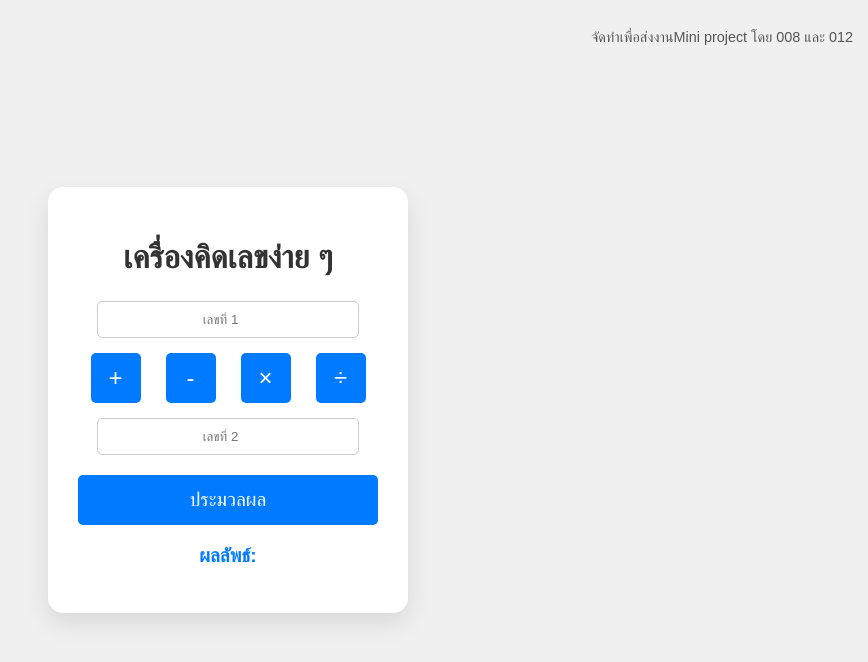
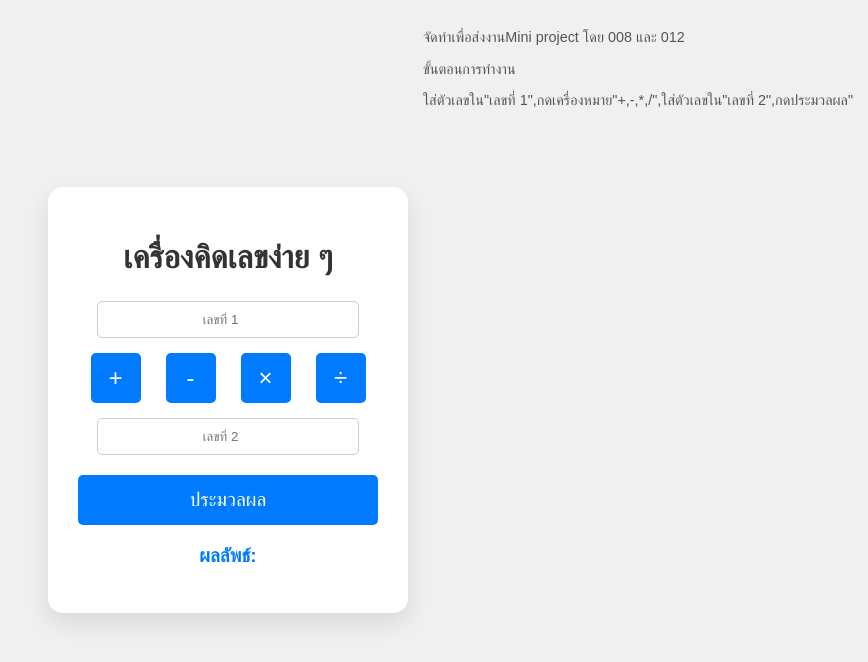
Before and after one commit to Nearfa/Simple-Calculator-project, a plain HTML site: page index.html in a window 1280 px wide. Shown: the whole page, without its empty margins (412-1280 px from the left). Drawn offline with Linux system fonts and the light colour scheme.

```diff
--- a/index.html
+++ b/index.html
@@ -8,6 +8,8 @@
 <body>
     <div class="header-note">
         <p>จัดทำเพื่อส่งงานMini project โดย 008 และ 012</p>
+        <p>ขั้นตอนการทำงาน</p>
+        <p>ใส่ตัวเลขใน"เลขที่ 1",กดเครื่องหมาย"+,-,*,/",ใส่ตัวเลขใน"เลขที่ 2",กดประมวลผล" </p>
     </div>
 
     <div class="calculator-container">
```
